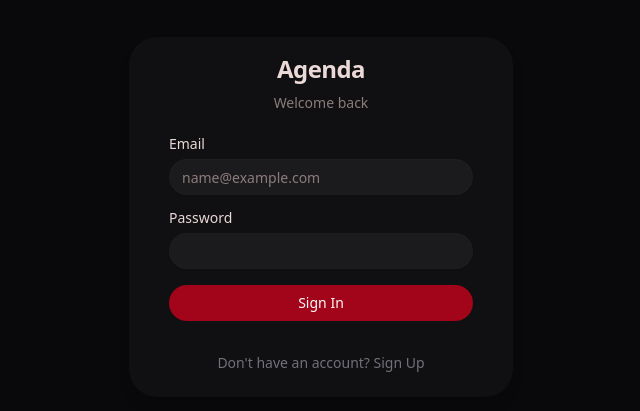
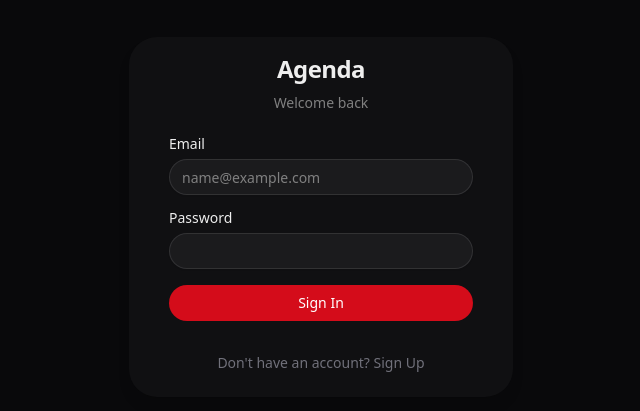
Before and after one commit to Inova117/agenda, a Next.js app: page /login in a window 1280 px wide. Shown: the part 183-594 px from the top of the page, without its empty margins (319-959 px from the left). Built offline with nearby package versions, Linux system fonts and the light colour scheme; no server answers; a web font is replaced by a local one.

Commit message:
Refine design: Apple Minimalism (Glassmorphism)

```diff
--- a/src/app/globals.css
+++ b/src/app/globals.css
@@ -47,14 +47,16 @@
 }
 
 :root {
-  --radius: 1.5rem; /* 24px for soft edges */
+  --radius: 1.5rem;
+  /* 24px for soft edges */
   --background: oklch(0.98 0 0);
   --foreground: oklch(0.145 0 0);
   --card: oklch(0.98 0 0);
   --card-foreground: oklch(0.145 0 0);
   --popover: oklch(0.98 0 0);
   --popover-foreground: oklch(0.145 0 0);
-  --primary: oklch(0.35 0.15 25); /* Dark Red */
+  --primary: oklch(0.35 0.15 25);
+  /* Dark Red */
   --primary-foreground: oklch(0.985 0 0);
   --secondary: oklch(0.95 0 0);
   --secondary-foreground: oklch(0.205 0 0);
@@ -83,34 +85,39 @@
 }
 
 .dark {
-  /* Tactile Sanctuary - Dark Mode Palette */
-  --background: oklch(0.15 0.02 20); /* Deep Black-Red Tint #0a0a0a equivalent in vibe */
-  --foreground: oklch(0.90 0.02 20); /* Warm Off-White */
+  /* Apple Graphic Minimalism - Dark Mode Palette */
+  --background: oklch(0.05 0 0);
+  /* Pure Black / Darkest Deep Grey #0d0d0d */
+  --foreground: oklch(0.95 0 0);
+  /* Clean White */
 
-  --card: oklch(0.18 0.02 20); /* Slightly lighter than bg, card separation */
-  --card-foreground: oklch(0.90 0.02 20);
+  --card: oklch(0.10 0 0);
+  /* Neutral Dark for cards */
+  --card-foreground: oklch(0.95 0 0);
 
-  --popover: oklch(0.16 0.02 20);
-  --popover-foreground: oklch(0.90 0.02 20);
+  --popover: oklch(0.10 0 0);
+  --popover-foreground: oklch(0.95 0 0);
 
-  --primary: oklch(0.45 0.18 25); /* Vibrant Dark Red Accent */
-  --primary-foreground: oklch(0.985 0 0);
+  --primary: oklch(0.55 0.22 27);
+  /* Apple Red: Vibrant, clear #ff3b30 style */
+  --primary-foreground: oklch(1 0 0);
 
-  --secondary: oklch(0.22 0.02 20);
-  --secondary-foreground: oklch(0.90 0.02 20);
+  --secondary: oklch(0.20 0 0);
+  --secondary-foreground: oklch(0.95 0 0);
 
-  --muted: oklch(0.22 0.02 20);
-  --muted-foreground: oklch(0.60 0.02 20);
+  --muted: oklch(0.20 0 0);
+  --muted-foreground: oklch(0.60 0 0);
 
-  --accent: oklch(0.22 0.02 20);
-  --accent-foreground: oklch(0.90 0.02 20);
+  --accent: oklch(0.20 0 0);
+  --accent-foreground: oklch(0.95 0 0);
 
   --destructive: oklch(0.5 0.2 25);
   --destructive-foreground: oklch(0.985 0 0);
 
-  --border: oklch(0.30 0.02 20 / 0.2);
-  --input: oklch(0.30 0.02 20 / 0.2);
-  --ring: oklch(0.45 0.18 25 / 0.5);
+  --border: oklch(1 0 0 / 8%);
+  /* Ultra subtle borders */
+  --input: oklch(1 0 0 / 10%);
+  --ring: oklch(0.55 0.22 27 / 0.5);
 
   --chart-1: oklch(0.488 0.243 264.376);
   --chart-2: oklch(0.696 0.17 162.48);
@@ -118,20 +125,21 @@
   --chart-4: oklch(0.627 0.265 303.9);
   --chart-5: oklch(0.645 0.246 16.439);
 
-  --sidebar: oklch(0.16 0.02 20);
-  --sidebar-foreground: oklch(0.90 0.02 20);
-  --sidebar-primary: oklch(0.45 0.18 25);
-  --sidebar-primary-foreground: oklch(0.985 0 0);
-  --sidebar-accent: oklch(0.22 0.02 20);
-  --sidebar-accent-foreground: oklch(0.90 0.02 20);
-  --sidebar-border: oklch(0.30 0.02 20 / 0.2);
-  --sidebar-ring: oklch(0.45 0.18 25);
+  --sidebar: oklch(0.08 0 0);
+  --sidebar-foreground: oklch(0.95 0 0);
+  --sidebar-primary: oklch(0.55 0.22 27);
+  --sidebar-primary-foreground: oklch(1 0 0);
+  --sidebar-accent: oklch(0.15 0 0);
+  --sidebar-accent-foreground: oklch(0.95 0 0);
+  --sidebar-border: oklch(1 0 0 / 8%);
+  --sidebar-ring: oklch(0.55 0.22 27);
 }
 
 @layer base {
   * {
     @apply border-border outline-ring/50;
   }
+
   body {
     @apply bg-background text-foreground;
   }
--- a/src/app/page.tsx
+++ b/src/app/page.tsx
@@ -154,21 +154,21 @@ export default function Home() {
               </div>
             ) : null}
 
-            {/* New UI elements for Journal */}
-            <div className="flex items-center justify-between mb-8 pt-4">
+            {/* New UI elements for Journal - Apple Style Header */}
+            <div className="flex items-center justify-between mb-6 pt-6">
               <div>
-                <h1 className="text-4xl font-serif font-bold tracking-tight text-white mb-1">
+                <h1 className="text-4xl font-serif font-bold tracking-tight text-white/90 mb-1">
                   Journal
                 </h1>
-                <p className="text-zinc-400 font-sans text-lg">
+                <p className="text-zinc-500 font-sans text-lg">
                   {format(new Date(), 'EEEE, MMMM do')}
                 </p>
               </div>
               <PushNotificationManager />
             </div>
 
-            {/* Decorative Gradient Blob */}
-            <div className="fixed top-0 right-0 -z-10 w-[500px] h-[500px] bg-primary/10 rounded-full blur-[120px] pointer-events-none" />
+            {/* Subtle top glow instead of blob */}
+            <div className="fixed top-0 left-0 right-0 h-[200px] bg-gradient-to-b from-zinc-900/20 to-transparent pointer-events-none" />
 
             {activeTasks.map(task => (
               <TaskItem key={task.id} task={task} onToggle={handleToggleTask} onDelete={handleDeleteTask} />
--- a/src/components/TaskItem.tsx
+++ b/src/components/TaskItem.tsx
@@ -20,20 +20,20 @@ export default function TaskItem({ task, onToggle, onDelete }: TaskItemProps) {
             whileHover={{ y: -2 }}
             whileTap={{ scale: 0.98 }}
             className={cn(
-                "group relative flex items-center justify-between p-5 rounded-3xl mb-4 transition-all duration-300",
+                "group relative flex items-center justify-between p-5 rounded-3xl mb-3 transition-all duration-300",
                 task.is_completed
-                    ? "bg-zinc-900/50 border border-transparent opacity-60"
-                    : "bg-card border border-border shadow-sm hover:shadow-md hover:border-primary/20"
+                    ? "bg-transparent border border-white/5 opacity-50"
+                    : "bg-white/5 backdrop-blur-md border border-white/10 hover:bg-white/10 hover:border-white/20 shadow-sm"
             )}
         >
             <div className="flex items-center gap-4 flex-1">
                 <button
                     onClick={() => onToggle(task.id, !task.is_completed)}
                     className={cn(
-                        "flex items-center justify-center w-6 h-6 rounded-full border-2 transition-all duration-300",
+                        "flex items-center justify-center w-6 h-6 rounded-full border transition-all duration-300",
                         task.is_completed
-                            ? "bg-primary border-primary text-primary-foreground"
-                            : "border-zinc-500 hover:border-primary"
+                            ? "bg-red-500 border-red-500 text-white shadow-[0_0_10px_rgba(239,68,68,0.4)]"
+                            : "border-zinc-500 hover:border-red-400 bg-transparent"
                     )}
                 >
                     {task.is_completed && <Check size={14} strokeWidth={3} />}
@@ -42,7 +42,7 @@ export default function TaskItem({ task, onToggle, onDelete }: TaskItemProps) {
                 <div className="flex flex-col">
                     <span className={cn(
                         "text-lg font-sans font-medium transition-all duration-300",
-                        task.is_completed ? "text-zinc-500 line-through" : "text-foreground"
+                        task.is_completed ? "text-zinc-600 line-through" : "text-zinc-100"
                     )}>
                         {task.title}
                     </span>
```
Also changed, not shown: public/sw.js.
